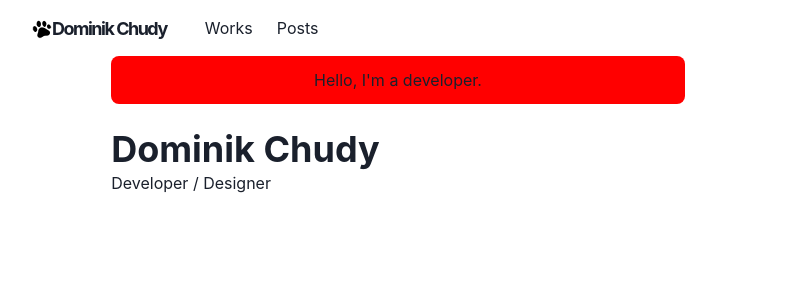
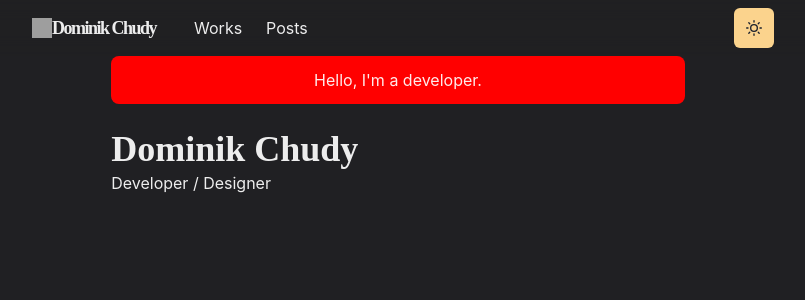
Before and after one commit to K009/summer_site, a Next.js app: page / in a window 1280 px wide. Shown: the top 300 px of the page, without its empty margins (242-1047 px from the left). Built offline with nearby package versions, Linux system fonts and the light colour scheme; grey boxes are pictures that could not be loaded.

Commit message:
Added light and dark mode.

```diff
--- a/components/navbar.js
+++ b/components/navbar.js
@@ -1,5 +1,5 @@
-import Logo from './logo'
-import NextLink from 'next/link'
+import Logo from './logo';
+import NextLink from 'next/link';
 import {
     Container,
     Box,
@@ -13,8 +13,9 @@ import {
     MenuButton,
     IconButton,
     useColorModeValue
-} from  '@chakra-ui/react'
-import { HamburgerIcon } from '@chakra-ui/icons'
+} from  '@chakra-ui/react';
+import { HamburgerIcon } from '@chakra-ui/icons';
+import ThemeToggleButton from './theme-toggle-button';
 
 const LinkItem = ({ href, path, children }) => {
     const active = path === href
@@ -77,6 +78,7 @@ const NavBar = props => {
                 </Stack>
 
                 <Box flex={1} align="right">
+                    <ThemeToggleButton />
                     <Box ml={2} display={{base: 'inline-block', md:'none'}}>
                         <Menu>
                             <MenuButton as ={IconButton} icon={<HamburgerIcon />} variant="outline" aria-label="Options" />
--- /dev/null
+++ b/components/theme-toggle-button.js
@@ -0,0 +1,19 @@
+import { IconButton, useColorMode, useColorModeValue } from "@chakra-ui/react";
+import { SunIcon, MoonIcon } from "@chakra-ui/icons";
+
+const ThemeToggleButton = () => {
+    const { toggleColorMode } = useColorMode()
+
+    return (
+        <IconButton
+            aria-label="Toggle theme"
+            colorScheme={useColorModeValue('purple', 'orange')}
+            icon={useColorModeValue(<MoonIcon />, <SunIcon />)}
+            onClick={toggleColorMode}
+        >
+
+        </IconButton>
+    )
+}
+
+export default ThemeToggleButton;
--- /dev/null
+++ b/lib/theme.js
@@ -0,0 +1,55 @@
+import { extendTheme } from "@chakra-ui/react";
+import { mode } from "@chakra-ui/theme-tools";
+
+const styles =  {
+    global: props => ({
+        body: {
+            bg: mode('#f0e7db', '#202023')(props)
+        }
+    })
+}
+
+const components = {
+    Heading: {
+        variants: {
+            'section-title': {
+                textDecoration: 'underline',
+                fontSize: 20,
+                textUnderlineOffset: 6,
+                textDecorationColor: '#525252',
+                textDecorationThickness: 4,
+                marginTop: 3,
+                marginBottom: 4
+            }
+        }
+    },
+    Link: {
+        baseStyle: props => ({
+            color: mode('#3d7aed', '#ff63c3')(props),
+            textUnderlineOffset: 3
+        })
+    }
+}
+
+const fonts = {
+    heading: "'M PLUS Rounded 1c'"
+}
+
+const colors = {
+    glassTeal: '#88ccca'
+}
+
+const config = {
+    initialColorMode: 'dark',
+    useSystemColorMode: true
+}
+
+const theme = extendTheme({
+    config,
+    styles,
+    components,
+    colors,
+    fonts
+})
+
+export default theme;
--- /dev/null
+++ b/pages/_document.js
@@ -0,0 +1,18 @@
+import { ColorModeScript } from "@chakra-ui/react";
+import NextDocument , { Html,  Head, Main, NextScript } from 'next/document';
+import theme from '../lib/theme';
+
+export default class Document extends NextDocument {
+    render () {
+        return (
+            <Html lang="en">
+                <Head />
+                <body>
+                    <ColorModeScript initialColorMode={theme.config.initialColorMode} />
+                    <Main />
+                    <NextScript />
+                </body>
+            </Html>
+        )
+    }
+}
```
Also changed, not shown: pages/_app.js (+4 -3 lines).
